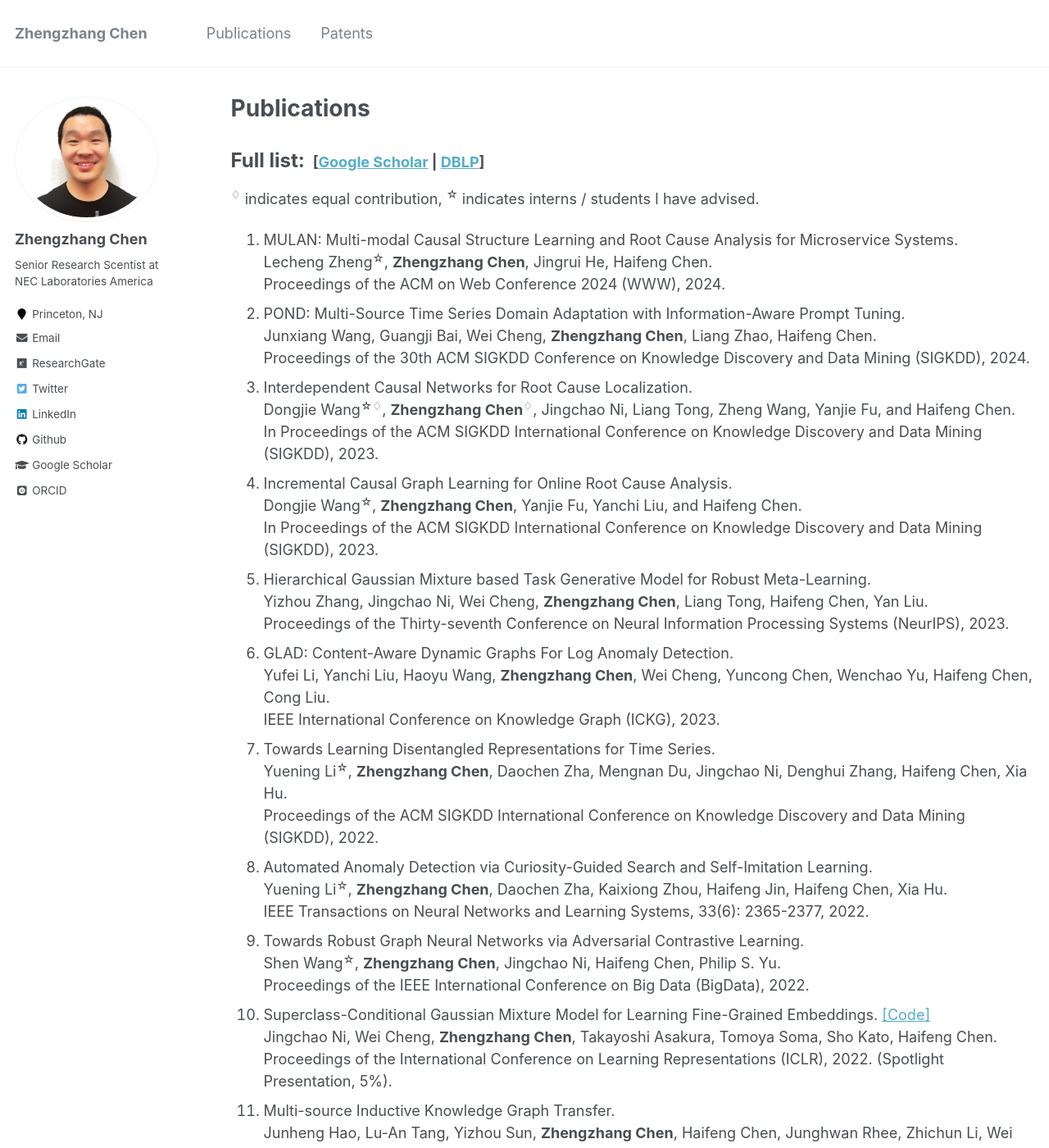
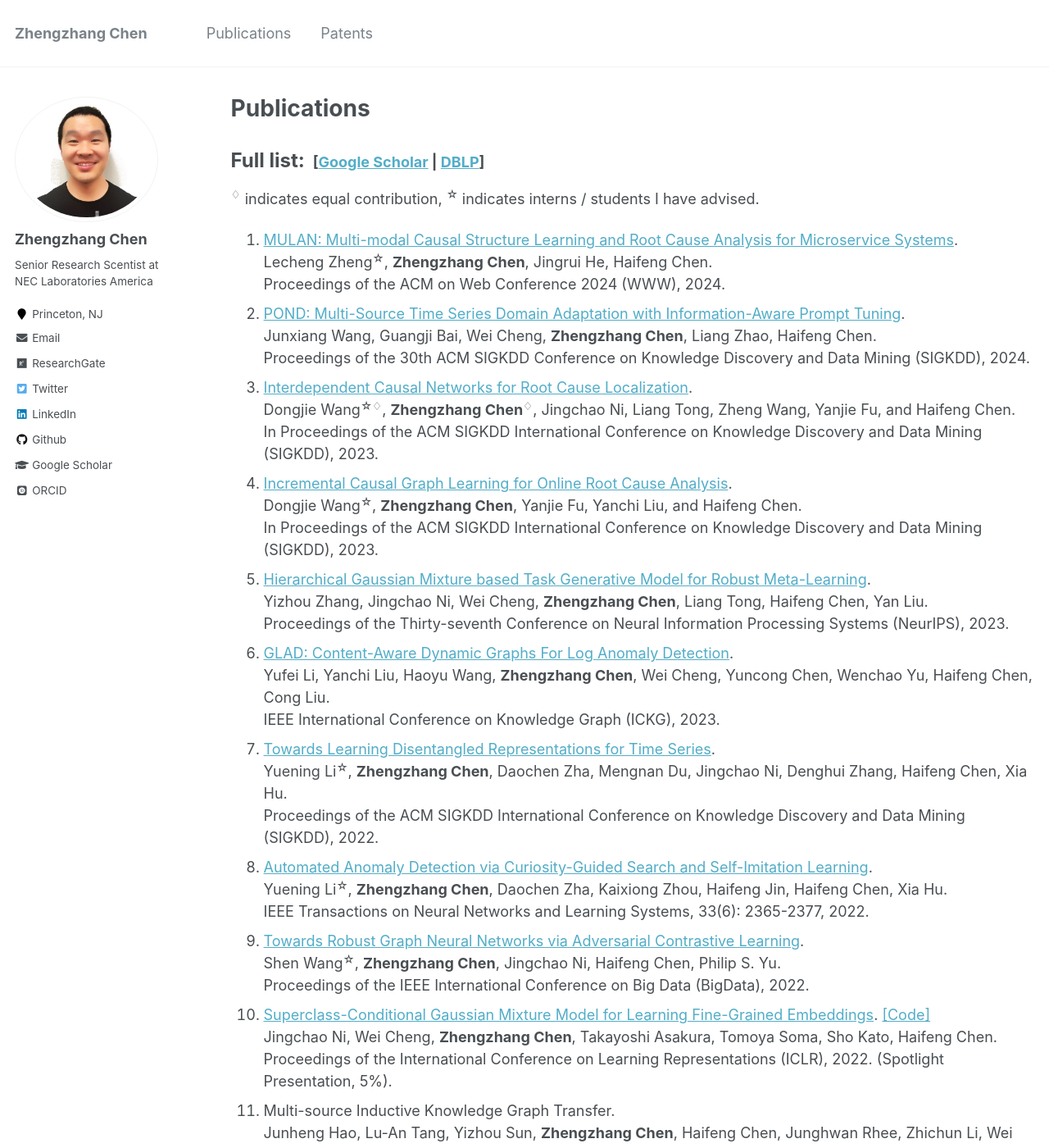
Before and after one commit to zhengzhangchen/zhengzhangchen.github.io, a Jekyll site: the page built from _pages/publications.md, in a window 1280 px wide and 1400 px high. Shown: the whole window at 82% size. Built offline with Jekyll 4.4.1, drawn with Linux system fonts in a browser that asks for light colours; some web fonts are replaced; part of the change alters nothing that is shown.

```diff
--- a/_pages/publications.md
+++ b/_pages/publications.md
@@ -8,16 +8,16 @@ author_profile: true
 <h3><font size="5"><b>Full list: </b></font>&nbsp;[<a href="https://scholar.google.com/citations?user=2t7wQ24AAAAJ" target="_blank">Google Scholar</a> | <a href="https://dblp.org/pid/14/3744.html" target="_blank">DBLP</a>]</h3>
 <p><sup>&#9826;</sup> indicates equal contribution, <sup>&#9734;</sup> indicates interns / students I have advised.</p>
 
-1. MULAN: Multi-modal Causal Structure Learning and Root Cause Analysis for Microservice Systems. <br> Lecheng Zheng<sup>&#9734;</sup>, <b>Zhengzhang Chen</b>, Jingrui He, Haifeng Chen. <br> Proceedings of the ACM on Web Conference 2024 (WWW), 2024.
-2. POND: Multi-Source Time Series Domain Adaptation with Information-Aware Prompt Tuning. <br> Junxiang Wang, Guangji Bai, Wei Cheng, <b>Zhengzhang Chen</b>, Liang Zhao, Haifeng Chen. <br> Proceedings of the 30th ACM SIGKDD Conference on Knowledge Discovery and Data Mining (SIGKDD), 2024.
-3. Interdependent Causal Networks for Root Cause Localization. <br> Dongjie Wang<sup>&#9734;&#9826;</sup>, <b>Zhengzhang Chen<sup>&#9826;</sup></b>, Jingchao Ni, Liang Tong, Zheng Wang, Yanjie Fu, and Haifeng Chen. <br> In Proceedings of the ACM SIGKDD International Conference on Knowledge Discovery and Data Mining (SIGKDD), 2023.
-4. Incremental Causal Graph Learning for Online Root Cause Analysis. <br> Dongjie Wang<sup>&#9734;</sup>,  <b>Zhengzhang Chen</b>, Yanjie Fu, Yanchi Liu, and Haifeng Chen. <br> In Proceedings of the ACM SIGKDD International Conference on Knowledge Discovery and Data Mining (SIGKDD), 2023.
-5. Hierarchical Gaussian Mixture based Task Generative Model for Robust Meta-Learning. <br> Yizhou Zhang, Jingchao Ni, Wei Cheng, <b>Zhengzhang Chen</b>, Liang Tong, Haifeng Chen, Yan Liu. <br> Proceedings of the Thirty-seventh Conference on Neural Information Processing Systems (NeurIPS), 2023.
-6. GLAD: Content-Aware Dynamic Graphs For Log Anomaly Detection. <br> Yufei Li, Yanchi Liu, Haoyu Wang, <b>Zhengzhang Chen</b>, Wei Cheng, Yuncong Chen, Wenchao Yu, Haifeng Chen, Cong Liu. <br> IEEE International Conference on Knowledge Graph (ICKG), 2023.
-7. Towards Learning Disentangled Representations for Time Series. <br> Yuening Li<sup>&#9734;</sup>, <b>Zhengzhang Chen</b>, Daochen Zha, Mengnan Du, Jingchao Ni, Denghui Zhang, Haifeng Chen, Xia Hu. <br> Proceedings of the ACM SIGKDD International Conference on Knowledge Discovery and Data Mining (SIGKDD), 2022.
-8. Automated Anomaly Detection via Curiosity-Guided Search and Self-Imitation Learning. <br> Yuening Li<sup>&#9734;</sup>, <b>Zhengzhang Chen</b>, Daochen Zha, Kaixiong Zhou, Haifeng Jin, Haifeng Chen, Xia Hu. <br> IEEE Transactions on Neural Networks and Learning Systems, 33(6): 2365-2377, 2022.
-9. Towards Robust Graph Neural Networks via Adversarial Contrastive Learning. <br> Shen Wang<sup>&#9734;</sup>, <b>Zhengzhang Chen</b>, Jingchao Ni, Haifeng Chen, Philip S. Yu. <br> Proceedings of the IEEE International Conference on Big Data (BigData), 2022.
-10. Superclass-Conditional Gaussian Mixture Model for Learning Fine-Grained Embeddings. [\[Code\]](https://github.com/KnowledgeDiscovery/SCGM) <br> Jingchao Ni, Wei Cheng, <b>Zhengzhang Chen</b>, Takayoshi Asakura, Tomoya Soma, Sho Kato, Haifeng Chen. <br> Proceedings of the International Conference on Learning Representations (ICLR), 2022. (Spotlight Presentation, 5%).
+1. [MULAN: Multi-modal Causal Structure Learning and Root Cause Analysis for Microservice Systems](https://dl.acm.org/doi/pdf/10.1145/3589334.3645442?casa_token=CizaRDRo0wkAAAAA:v6hBm8JcZrLTrF7YsN5c2a5hY8fN6DGW1eliGL3lnvUTPg9pY1jvOiuUxB3WRmElIkgQIJBiUgX1). <br> Lecheng Zheng<sup>&#9734;</sup>, <b>Zhengzhang Chen</b>, Jingrui He, Haifeng Chen. <br> Proceedings of the ACM on Web Conference 2024 (WWW), 2024.
+2. [POND: Multi-Source Time Series Domain Adaptation with Information-Aware Prompt Tuning](https://dl.acm.org/doi/pdf/10.1145/3637528.3671721). <br> Junxiang Wang, Guangji Bai, Wei Cheng, <b>Zhengzhang Chen</b>, Liang Zhao, Haifeng Chen. <br> Proceedings of the 30th ACM SIGKDD Conference on Knowledge Discovery and Data Mining (SIGKDD), 2024.
+3. [Interdependent Causal Networks for Root Cause Localization](https://dl.acm.org/doi/pdf/10.1145/3580305.3599849?casa_token=EE8fPoXXW7wAAAAA:u9KHW3ufTkKBIvAHnk7TkgOEg0odOEuVggw1KJllI-eSD6e8h_p99Nfh-3ewDwCuYXDKMsd2BDl6). <br> Dongjie Wang<sup>&#9734;&#9826;</sup>, <b>Zhengzhang Chen<sup>&#9826;</sup></b>, Jingchao Ni, Liang Tong, Zheng Wang, Yanjie Fu, and Haifeng Chen. <br> In Proceedings of the ACM SIGKDD International Conference on Knowledge Discovery and Data Mining (SIGKDD), 2023.
+4. [Incremental Causal Graph Learning for Online Root Cause Analysis](https://dl.acm.org/doi/pdf/10.1145/3580305.3599392?casa_token=IdYFYuDrVycAAAAA:pqR-1OEhuKx_wpkyAsBy_9s-WbDDEkleSJ9Nzp4UPrspRba3bH1jPfhffI2ruWwgqD3697PUXfaX). <br> Dongjie Wang<sup>&#9734;</sup>,  <b>Zhengzhang Chen</b>, Yanjie Fu, Yanchi Liu, and Haifeng Chen. <br> In Proceedings of the ACM SIGKDD International Conference on Knowledge Discovery and Data Mining (SIGKDD), 2023.
+5. [Hierarchical Gaussian Mixture based Task Generative Model for Robust Meta-Learning](https://proceedings.neurips.cc/paper_files/paper/2023/file/982ca2640e64bf7a1908b028ebc8734a-Paper-Conference.pdf). <br> Yizhou Zhang, Jingchao Ni, Wei Cheng, <b>Zhengzhang Chen</b>, Liang Tong, Haifeng Chen, Yan Liu. <br> Proceedings of the Thirty-seventh Conference on Neural Information Processing Systems (NeurIPS), 2023.
+6. [GLAD: Content-Aware Dynamic Graphs For Log Anomaly Detection](https://arxiv.org/pdf/2309.05953). <br> Yufei Li, Yanchi Liu, Haoyu Wang, <b>Zhengzhang Chen</b>, Wei Cheng, Yuncong Chen, Wenchao Yu, Haifeng Chen, Cong Liu. <br> IEEE International Conference on Knowledge Graph (ICKG), 2023.
+7. [Towards Learning Disentangled Representations for Time Series](https://dl.acm.org/doi/pdf/10.1145/3534678.3539140). <br> Yuening Li<sup>&#9734;</sup>, <b>Zhengzhang Chen</b>, Daochen Zha, Mengnan Du, Jingchao Ni, Denghui Zhang, Haifeng Chen, Xia Hu. <br> Proceedings of the ACM SIGKDD International Conference on Knowledge Discovery and Data Mining (SIGKDD), 2022.
+8. [Automated Anomaly Detection via Curiosity-Guided Search and Self-Imitation Learning](https://ieeexplore.ieee.org/stamp/stamp.jsp?arnumber=9526875&casa_token=1KFB3ziNVV0AAAAA:bhZke8mw9DwsG7tLWU2F7zCEkiHBaiCR8VkdvadjC_mcsOY4wRC0jD3ym-EG8lUCu6FAJAs6&tag=1). <br> Yuening Li<sup>&#9734;</sup>, <b>Zhengzhang Chen</b>, Daochen Zha, Kaixiong Zhou, Haifeng Jin, Haifeng Chen, Xia Hu. <br> IEEE Transactions on Neural Networks and Learning Systems, 33(6): 2365-2377, 2022.
+9. [Towards Robust Graph Neural Networks via Adversarial Contrastive Learning](https://ieeexplore.ieee.org/stamp/stamp.jsp?arnumber=10021051&casa_token=B010FYJwtGkAAAAA:yrt1f0HdJQFbm_REqt9rzRrl1A81bIpAX_sOVJBbFZdrj5600PUHa3sPdqGDCPLyZty2zUz3). <br> Shen Wang<sup>&#9734;</sup>, <b>Zhengzhang Chen</b>, Jingchao Ni, Haifeng Chen, Philip S. Yu. <br> Proceedings of the IEEE International Conference on Big Data (BigData), 2022.
+10. [Superclass-Conditional Gaussian Mixture Model for Learning Fine-Grained Embeddings](https://openreview.net/pdf?id=vds4SNooOe). [\[Code\]](https://github.com/KnowledgeDiscovery/SCGM) <br> Jingchao Ni, Wei Cheng, <b>Zhengzhang Chen</b>, Takayoshi Asakura, Tomoya Soma, Sho Kato, Haifeng Chen. <br> Proceedings of the International Conference on Learning Representations (ICLR), 2022. (Spotlight Presentation, 5%).
 11. Multi-source Inductive Knowledge Graph Transfer. <br> Junheng Hao, Lu-An Tang, Yizhou Sun, <b>Zhengzhang Chen</b>, Haifeng Chen, Junghwan Rhee, Zhichun Li, Wei Wang. <br> Proceedings of the Joint European Conference on Machine Learning and Knowledge Discovery in Databases (ECML-PKDD), 2022.
 12. FACESEC: A Fine-grained Robustness Evaluation Framework for Face Recognition Systems. [\[Code\]](https://github.com/KnowledgeDiscovery/FaceSec) <br> Liang Tong<sup>&#9734;</sup>, <b>Zhengzhang Chen</b>, Jingchao Ni, Wei Cheng, Dongjin Song, Haifeng Chen, Yevgeniy Vorobeychik. <br> Proceedings of the Conference on Computer Vision and Pattern Recognition (CVPR), 2021.
 13. Multi-Scale One-Class Recurrent Neural Networks for Discrete Event Sequence Anomaly Detection. [\[Code\]](https://github.com/KnowledgeDiscovery/OC4Seq) <br> Zhiwei Wang<sup>&#9734;</sup>, <b>Zhengzhang Chen</b>, Jingchao Ni, Hui Liu, Haifeng Chen, Jiliang Tang. <br> Proceedings of the ACM SIGKDD International Conference on Knowledge Discovery and Data Mining (SIGKDD), 2021. [Code]
```
